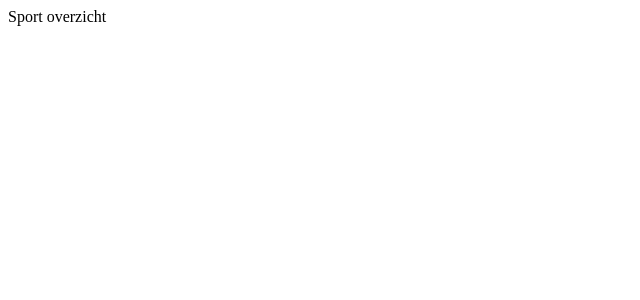
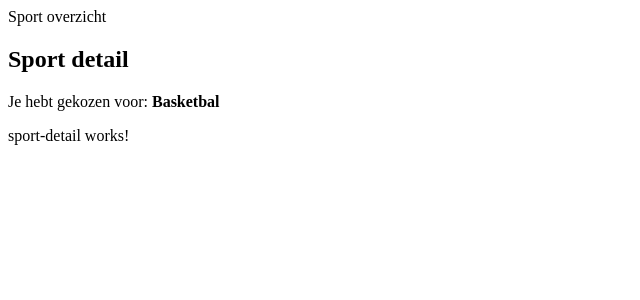
Before and after one commit to cdijkstra/VitalityApp, an Angular app in the folder Vitality/: page /sports/Basketbal in a window 1280 px wide. Before the commit this address led to /. Shown: the top 300 px of the page, without its empty margins (0-640 px from the left). Built offline with nearby package versions, Linux system fonts and the light colour scheme.

Commit message:
Add sports

```diff
--- a/Vitality/src/app/app.routes.ts
+++ b/Vitality/src/app/app.routes.ts
@@ -1,6 +1,8 @@
 import { Routes } from '@angular/router';
 import { SportsOverviewComponent } from './sports-overview/sports-overview';
+import { SportDetailComponent } from './sport-detail/sport-detail';
 
 export const routes: Routes = [
-  { path: '', component: SportsOverviewComponent },
+  { path: 'sports', component: SportsOverviewComponent },
+  { path: 'sports/:name', component: SportDetailComponent },
 ];
--- /dev/null
+++ b/Vitality/src/app/sport-detail/sport-detail.html
@@ -0,0 +1,3 @@
+<h2>Sport detail</h2>
+<p>Je hebt gekozen voor: <strong>{{ sportName }}</strong></p>
+<p>sport-detail works!</p>
--- /dev/null
+++ b/Vitality/src/app/sport-detail/sport-detail.ts
@@ -0,0 +1,19 @@
+import { Component } from '@angular/core';
+import { ActivatedRoute } from '@angular/router';
+
+@Component({
+  selector: 'app-sport-detail',
+  standalone: true,
+  imports: [],
+  templateUrl: './sport-detail.html',
+  styleUrl: './sport-detail.css',
+})
+export class SportDetailComponent {
+  sportName = '';
+
+  constructor(private route: ActivatedRoute) {
+    this.route.paramMap.subscribe(params => {
+      this.sportName = params.get('name') ?? '';
+    });
+  }
+}
--- a/Vitality/src/app/sports-overview/sports-overview.html
+++ b/Vitality/src/app/sports-overview/sports-overview.html
@@ -1,6 +1,6 @@
 <h2>Sporten waarin wij actief zijn</h2>
 <ul>
   @for (sport of famousSports; track sport) {
-    <li>{{ sport }}</li>
+    <li><a [routerLink]="['/sports', sport.toLowerCase()]">{{ sport }}</a></li>
   }
 </ul>
--- a/Vitality/src/app/sports-overview/sports-overview.ts
+++ b/Vitality/src/app/sports-overview/sports-overview.ts
@@ -1,10 +1,11 @@
 import { Component } from '@angular/core';
 import { CommonModule } from '@angular/common';
+import { RouterModule } from '@angular/router';
 
 @Component({
   selector: 'app-sports-overview',
   standalone: true,
-  imports: [CommonModule],
+  imports: [CommonModule, RouterModule],
   templateUrl: './sports-overview.html',
   styleUrl: './sports-overview.css',
 })
```
Also changed, not shown: Vitality/src/app/sport-detail/sport-detail.css (added), 1 other file (tests, documents, lock files or other folders).
